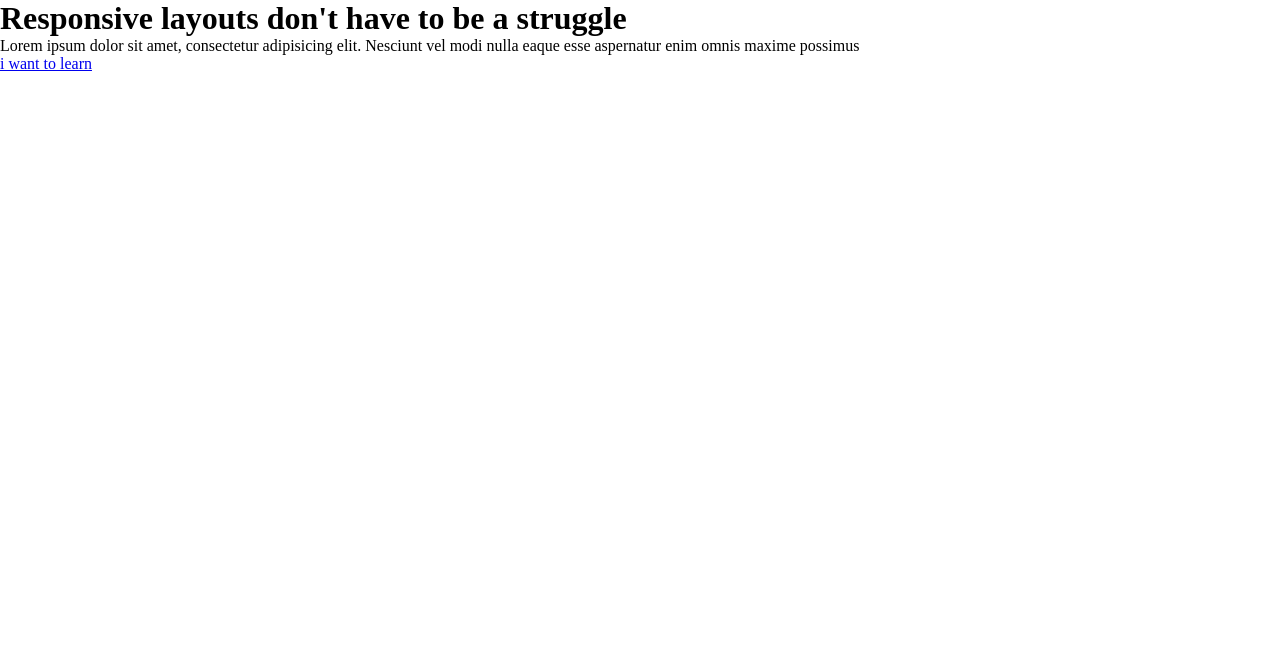
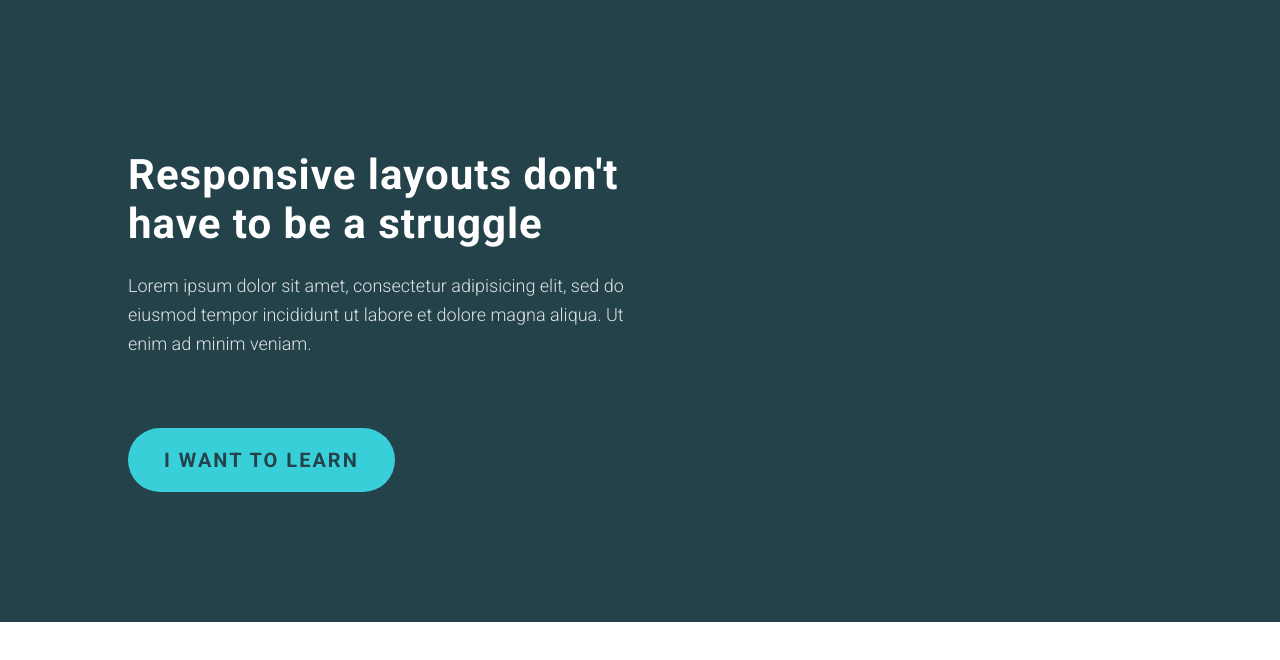
Before and after one commit to elenakout/CSS_playGround, a plain HTML site: page 21day_challenge/Day-5/index.html in a window 1280 px wide. Drawn offline with Linux system fonts and the light colour scheme.

Commit message:
[day-5]complete

```diff
--- a/21day_challenge/Day-5/index.html
+++ b/21day_challenge/Day-5/index.html
@@ -4,16 +4,30 @@
     <meta charset="UTF-8" />
     <meta name="viewport" content="width=device-width, initial-scale=1.0" />
     <title>Day 5</title>
+
+    <link
+      href="https://fonts.googleapis.com/css2?family=Roboto:wght@300;400;700;900&display=swap"
+      rel="stylesheet"
+    />
     <link rel="stylesheet" href="./style.css" />
   </head>
   <body>
-    <h1>Responsive layouts don't have to be a struggle</h1>
+    <header>
+      <div class="container">
+        <div class="intro">
+          <h1 class="intro__heading">
+            Responsive layouts don't have to be a struggle
+          </h1>
 
-    <p>
-      Lorem ipsum dolor sit amet, consectetur adipisicing elit. Nesciunt vel
-      modi nulla eaque esse aspernatur enim omnis maxime possimus
-    </p>
+          <p class="intro__text">
+            Lorem ipsum dolor sit amet, consectetur adipisicing elit, sed do
+            eiusmod tempor incididunt ut labore et dolore magna aliqua. Ut enim
+            ad minim veniam.
+          </p>
 
-    <a href="#">i want to learn</a>
+          <a href="#" class="intro-btn">i want to learn</a>
+        </div>
+      </div>
+    </header>
   </body>
 </html>
--- a/21day_challenge/Day-5/style.css
+++ b/21day_challenge/Day-5/style.css
@@ -11,3 +11,49 @@
   --txt-dark: #dee3e4;
   --txt-white: #ffffff;
 }
+
+body {
+  font-family: 'Roboto', sans-serif;
+}
+
+header {
+  background: var(--clr-primary);
+  color: white;
+  padding: 150px 0;
+}
+
+.container {
+  width: 80%;
+  margin: 0 auto;
+}
+
+.intro {
+  width: 50%;
+}
+
+.intro__heading {
+  font-size: 42px;
+  font-weight: 700;
+  margin-bottom: 24px;
+  letter-spacing: 1px;
+}
+
+.intro__text {
+  font-size: 18px;
+  color: var(--txt-dark);
+  font-weight: 300;
+  margin-bottom: 90px;
+  line-height: 1.6;
+}
+
+.intro-btn {
+  text-decoration: none;
+  font-size: 20px;
+  font-weight: 700;
+  background: var(--clr-secondary);
+  color: var(--clr-primary);
+  padding: 20px 36px;
+  text-transform: uppercase;
+  border-radius: 9999px;
+  letter-spacing: 2px;
+}
```
